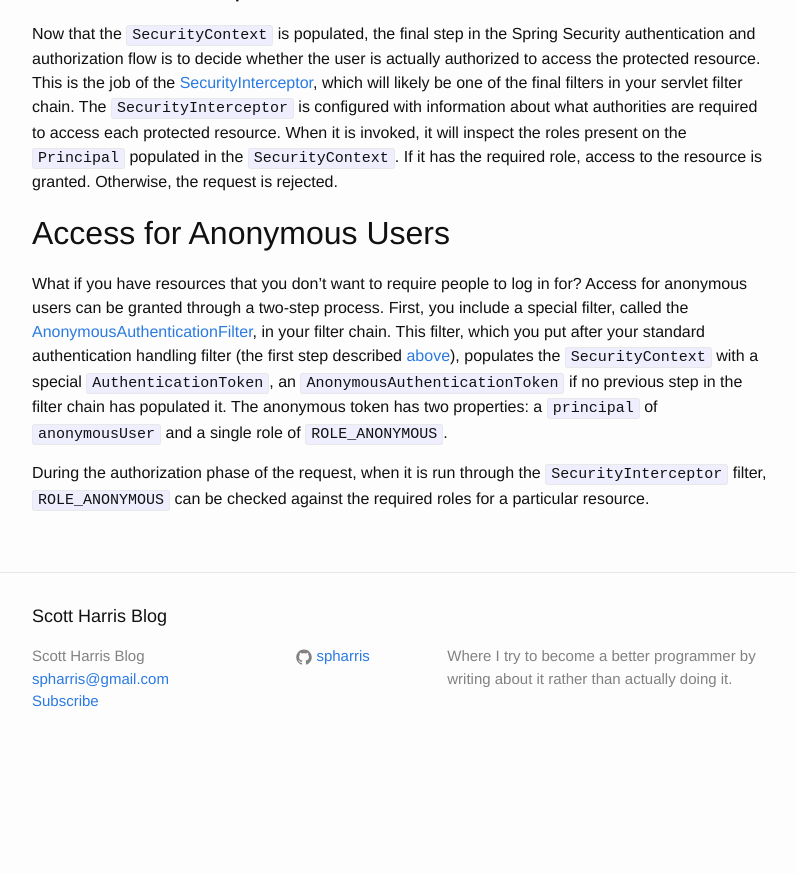
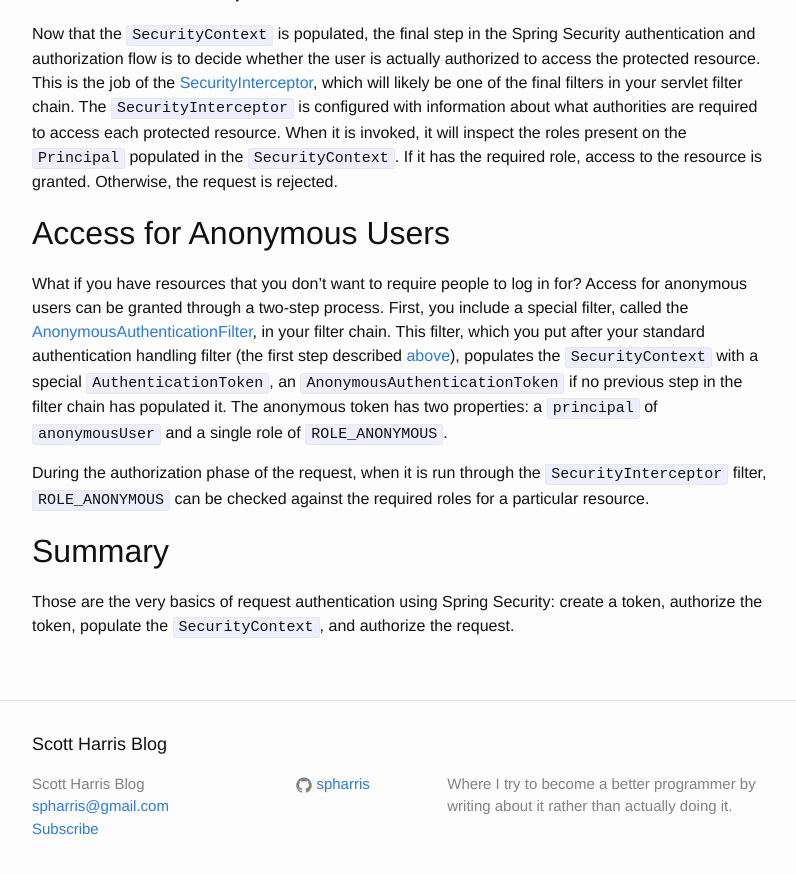
Before and after one commit to spharris/spharris.github.io, a Jekyll site: the page built from _posts/2016-02-14-spring-security.md, in a window 1280 px wide and 900 px high, scrolled down 1755 px. Shown: the top 874 px of the window, without its empty margins (238-1034 px from the left). Built offline with Jekyll 4.4.1, drawn with Linux system fonts in a browser that asks for light colours; before the commit the page ends 2528 px from its top, so only the background shows below that.

Commit message:
Small summary of spring security

```diff
--- a/_posts/2016-02-14-spring-security.md
+++ b/_posts/2016-02-14-spring-security.md
@@ -40,3 +40,6 @@ Now that the `SecurityContext` is populated, the final step in the Spring Securi
 What if you have resources that you don't want to require people to log in for? Access for anonymous users can be granted through a two-step process. First, you include a special filter, called the [AnonymousAuthenticationFilter](http://docs.spring.io/autorepo/docs/spring-security/4.0.3.RELEASE/apidocs/org/springframework/security/web/authentication/AnonymousAuthenticationFilter.html), in your filter chain. This filter, which you put after your standard authentication handling filter (the first step described [above](#create-an-authenticationtoken)), populates the `SecurityContext` with a special `AuthenticationToken`, an `AnonymousAuthenticationToken` if no previous step in the filter chain has populated it. The anonymous token has two properties: a `principal` of `anonymousUser` and a single role of `ROLE_ANONYMOUS`.
 
 During the authorization phase of the request, when it is run through the `SecurityInterceptor` filter, `ROLE_ANONYMOUS` can be checked against the required roles for a particular resource.
+
+## Summary
+Those are the very basics of request authentication using Spring Security: create a token, authorize the token, populate the `SecurityContext`, and authorize the request.
```
